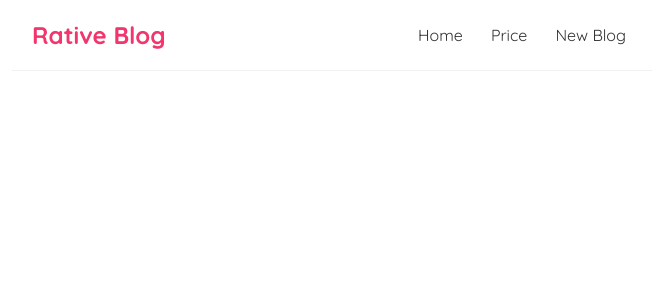
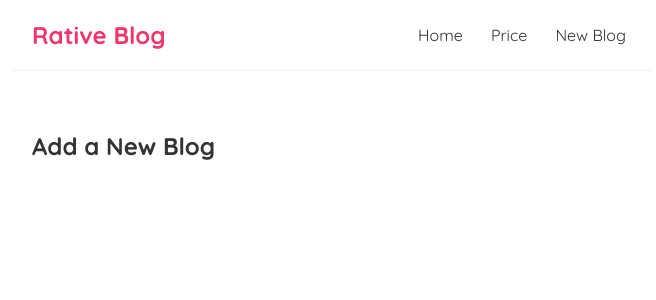
Before and after one commit to suvepatra004/mamba-blog, a React (Create React App) app: page /create in a window 1280 px wide. Shown: the top 300 px of the page, without its empty margins (308-964 px from the left). Built offline with nearby package versions, Linux system fonts and the light colour scheme.

Commit message:
added a new Componet called Create, which is gonna create new blogs for the blog site

```diff
--- a/src/App.js
+++ b/src/App.js
@@ -2,6 +2,7 @@
 import Home from "./Home";
 import SecondaryHome from "./SecondaryHome";
 import { BrowserRouter as Router, Route, Routes } from "react-router-dom";
+import Create from "./Create";
 
 function App() {
   return (
@@ -12,6 +13,7 @@
           <Routes>
             <Route path="/" element={<Home />} />
             <Route path="/secondary" element={<SecondaryHome />} />
+            <Route path="/create" element={<Create />} />
           </Routes>
         </Router>
       </div>
--- /dev/null
+++ b/src/Create.js
@@ -0,0 +1,9 @@
+const Create = () => {
+  return (
+    <div className="create">
+      <h2>Add a New Blog</h2>
+    </div>
+  );
+};
+
+export default Create;
```
